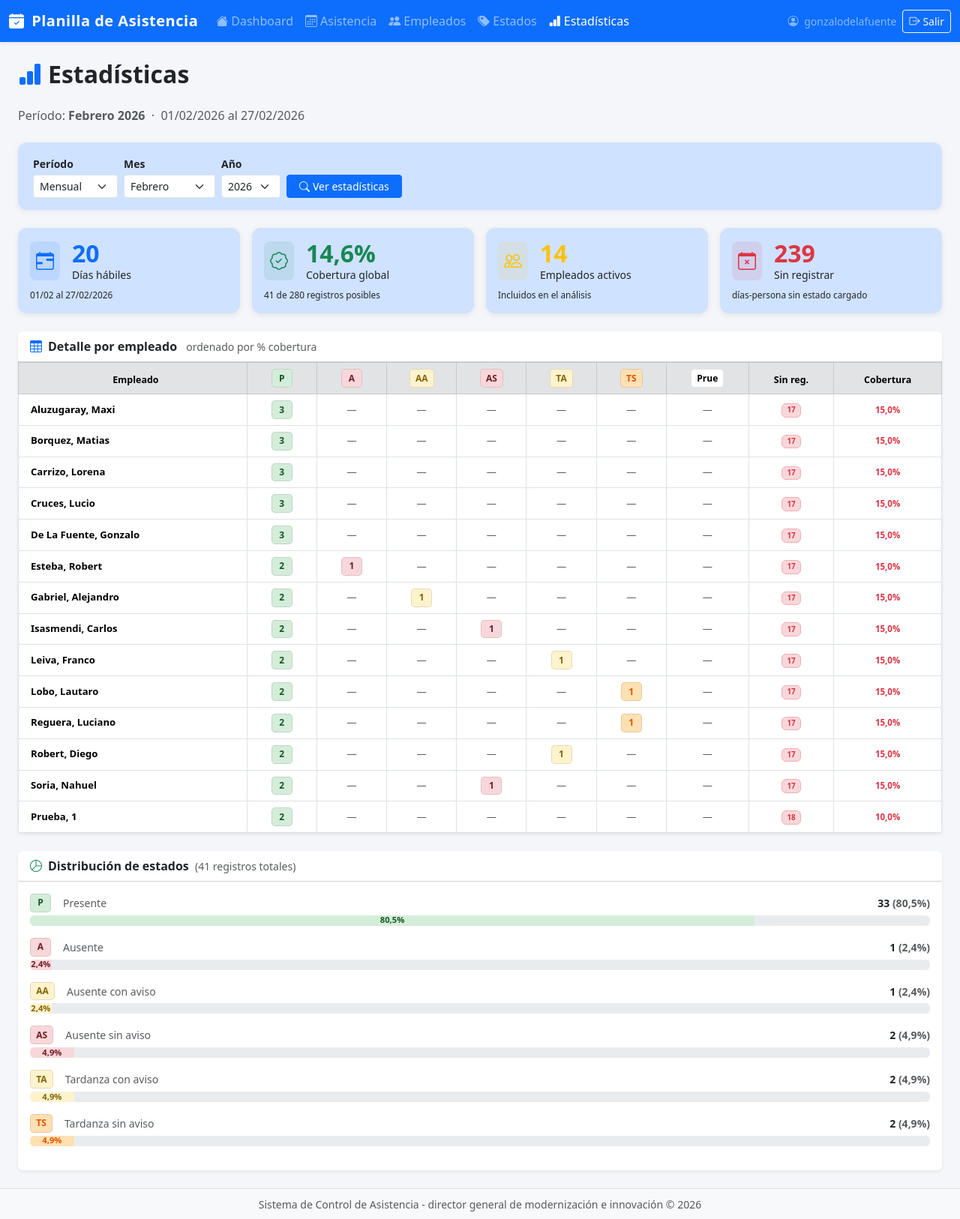
After one commit to GonzaloDeLaFuente3/asistenciaModernizacion, a Django app: page /estadisticas/ in a window 1280 px wide. The commit adds this page. Shown: the whole page at 75% size. Run offline with Django 5.2, Linux system fonts and the light colour scheme; a user stored in the database is signed in; data comes from the database, SQL or seed files in the repository; both versions use the stored data as it was after the commit.

Commit message:
se agrego la seccion de estadisticas

```diff
--- a/app/asistencia/templates/asistencia/base.html
+++ b/app/asistencia/templates/asistencia/base.html
@@ -120,6 +120,12 @@
             <i class="bi bi-tags-fill me-1"></i>Estados
           </a>
         </li>
+        <li class="nav-item">
+          <a class="nav-link {% if request.resolver_match.url_name == 'estadisticas' %}active{% endif %}"
+             href="{% url 'estadisticas' %}">
+            <i class="bi bi-bar-chart-fill me-1"></i>Estadísticas
+          </a>
+        </li>
       </ul>
 
       <!-- Usuario logueado + cerrar sesión -->
--- /dev/null
+++ b/app/asistencia/templates/asistencia/estadisticas.html
@@ -0,0 +1,399 @@
+{% extends 'asistencia/base.html' %}
+{% load static l10n %}
+
+{% block title %}Estadísticas – {{ titulo_periodo }}{% endblock %}
+
+{% block extra_css %}
+<style>
+  .card-stat {
+    border: none;
+    border-radius: .75rem;
+    box-shadow: 0 2px 8px rgba(0,0,0,.08);
+  }
+  .card-stat .valor {
+    font-size: 2rem;
+    font-weight: 700;
+    line-height: 1.1;
+  }
+  .filter-card {
+    background: #fff;
+    border-radius: .75rem;
+    box-shadow: 0 2px 8px rgba(0,0,0,.07);
+    padding: 1rem 1.25rem;
+    margin-bottom: 1.5rem;
+  }
+  .table-stats th { font-size: .78rem; white-space: nowrap; background: #f8f9fa; }
+  .table-stats td { font-size: .82rem; vertical-align: middle; }
+  .badge-estado {
+    display: inline-block;
+    font-size: .75rem;
+    font-weight: 700;
+    padding: .15rem .45rem;
+    border-radius: .3rem;
+    border: 1px solid rgba(0,0,0,.1);
+    min-width: 28px;
+    text-align: center;
+  }
+</style>
+{% endblock %}
+
+{% block content %}
+
+<!-- ── Encabezado ─────────────────────────────────────────── -->
+<div class="d-flex justify-content-between align-items-start mb-4 flex-wrap gap-2">
+  <div>
+    <h2 class="fw-bold mb-0">
+      <i class="bi bi-bar-chart-fill me-2 text-primary"></i>Estadísticas
+    </h2>
+    <br/>
+    <p class="text-muted mb-0">
+      Período: <strong>{{ titulo_periodo }}</strong>
+      &nbsp;·&nbsp;
+      {{ fecha_inicio|date:"d/m/Y" }} al {{ fecha_fin_real|date:"d/m/Y" }}
+    </p>
+  </div>
+</div>
+
+<!-- ── Formulario de filtros ──────────────────────────────── -->
+<div class="filter-card bg-primary-subtle">
+  <form method="get" id="form-filtros">
+    <div class="row g-2 align-items-end">
+
+      <div class="col-6 col-sm-auto">
+        <label class="form-label small fw-semibold mb-1">Período</label>
+        <select name="periodo" id="sel-periodo" class="form-select form-select-sm">
+          <option value="mensual"    {% if periodo == 'mensual'    %}selected{% endif %}>Mensual</option>
+          <option value="trimestral" {% if periodo == 'trimestral' %}selected{% endif %}>Trimestral</option>
+          <option value="semestral"  {% if periodo == 'semestral'  %}selected{% endif %}>Semestral</option>
+          <option value="anual"      {% if periodo == 'anual'      %}selected{% endif %}>Anual</option>
+        </select>
+      </div>
+
+      <div class="col-6 col-sm-auto" id="div-mes">
+        <label class="form-label small fw-semibold mb-1">Mes</label>
+        <select name="mes" class="form-select form-select-sm">
+          {% for num, nombre in MESES_ES.items %}
+          <option value="{{ num }}" {% if num == mes_param %}selected{% endif %}>{{ nombre }}</option>
+          {% endfor %}
+        </select>
+      </div>
+
+      <div class="col-6 col-sm-auto" id="div-trimestre" style="display:none">
+        <label class="form-label small fw-semibold mb-1">Trimestre</label>
+        <select name="trimestre" class="form-select form-select-sm">
+          <option value="1" {% if trimestre_param == 1 %}selected{% endif %}>T1 – Ene / Feb / Mar</option>
+          <option value="2" {% if trimestre_param == 2 %}selected{% endif %}>T2 – Abr / May / Jun</option>
+          <option value="3" {% if trimestre_param == 3 %}selected{% endif %}>T3 – Jul / Ago / Sep</option>
+          <option value="4" {% if trimestre_param == 4 %}selected{% endif %}>T4 – Oct / Nov / Dic</option>
+        </select>
+      </div>
+
+      <div class="col-6 col-sm-auto" id="div-semestre" style="display:none">
+        <label class="form-label small fw-semibold mb-1">Semestre</label>
+        <select name="semestre" class="form-select form-select-sm">
+          <option value="1" {% if semestre_param == 1 %}selected{% endif %}>S1 – Ene a Jun</option>
+          <option value="2" {% if semestre_param == 2 %}selected{% endif %}>S2 – Jul a Dic</option>
+        </select>
+      </div>
+
+      <div class="col-6 col-sm-auto">
+        <label class="form-label small fw-semibold mb-1">Año</label>
+        <select name="anio" class="form-select form-select-sm">
+          {% for a in anios_disponibles %}
+          <option value="{{ a }}" {% if a == anio %}selected{% endif %}>{{ a }}</option>
+          {% endfor %}
+        </select>
+      </div>
+
+      <div class="col-12 col-sm-auto">
+        <button type="submit" class="btn btn-primary btn-sm px-3">
+          <i class="bi bi-search me-1"></i>Ver estadísticas
+        </button>
+      </div>
+
+    </div>
+  </form>
+</div>
+
+<!-- ── Tarjetas resumen ────────────────────────────────────── -->
+<div class="row g-3 mb-4 ">
+  <div class="col-6 col-lg-3">
+    <div class="card card-stat h-100 bg-primary-subtle">
+      <div class="card-body">
+        <div class="d-flex align-items-center gap-3">
+          <div class="rounded-3 bg-primary bg-opacity-10 p-2 flex-shrink-0">
+            <i class="bi bi-calendar-range text-primary fs-4"></i>
+          </div>
+          <div>
+            <div class="valor text-primary">{{ total_dias_habiles }}</div>
+            <div class="small">Días hábiles</div>
+          </div>
+        </div>
+        <div class=" mt-2" style="font-size:.74rem;">
+          {{ fecha_inicio|date:"d/m" }} al {{ fecha_fin_real|date:"d/m/Y" }}
+        </div>
+      </div>
+    </div>
+  </div>
+
+  <div class="col-6 col-lg-3">
+    <div class="card card-stat h-100 bg-primary-subtle">
+      <div class="card-body">
+        <div class="d-flex align-items-center gap-3">
+          <div class="rounded-3 bg-success bg-opacity-10 p-2 flex-shrink-0">
+            <i class="bi bi-patch-check text-success fs-4"></i>
+          </div>
+          <div>
+            <div class="valor text-success">{{ cobertura_global }}%</div>
+            <div class=" small">Cobertura global</div>
+          </div>
+        </div>
+        <div class=" mt-2" style="font-size:.74rem;">
+          {{ total_registros }} de {{ total_posibles }} registros posibles
+        </div>
+      </div>
+    </div>
+  </div>
+
+  <div class="col-6 col-lg-3">
+    <div class="card card-stat h-100 bg-primary-subtle">
+      <div class="card-body">
+        <div class="d-flex align-items-center gap-3">
+          <div class="rounded-3 bg-warning bg-opacity-10 p-2 flex-shrink-0">
+            <i class="bi bi-people text-warning fs-4"></i>
+          </div>
+          <div>
+            <div class="valor text-warning">{{ total_empleados }}</div>
+            <div class=" small">Empleados activos</div>
+          </div>
+        </div>
+        <div class=" mt-2" style="font-size:.74rem;">Incluidos en el análisis</div>
+      </div>
+    </div>
+  </div>
+
+  <div class="col-6 col-lg-3">
+    <div class="card card-stat h-100 bg-primary-subtle">
+      <div class="card-body">
+        <div class="d-flex align-items-center gap-3">
+          <div class="rounded-3 bg-danger bg-opacity-10 p-2 flex-shrink-0">
+            <i class="bi bi-calendar-x text-danger fs-4"></i>
+          </div>
+          <div>
+            <div class="valor text-danger">{{ sin_registro_total }}</div>
+            <div class=" small">Sin registrar</div>
+          </div>
+        </div>
+        <div class=" mt-2" style="font-size:.74rem;">días-persona sin estado cargado</div>
+      </div>
+    </div>
+  </div>
+</div>
+
+<!-- ── Tabla por empleado ─────────────────────────────────── -->
+<div class="card border-0 shadow-sm mb-4">
+  <div class="card-header bg-transparent fw-semibold">
+    <i class="bi bi-table me-2 text-primary"></i>Detalle por empleado
+    <span class="text-muted small fw-normal ms-2">ordenado por % cobertura</span>
+  </div>
+  <div class="card-body p-0">
+    <div class="table-responsive">
+      <table class="table table-hover table-bordered align-middle mb-0 table-stats">
+        <thead class="table-light bg-secondary">
+          <tr>
+            <th class="ps-3 text-center bg-secondary-subtle" style="min-width:150px;">Empleado</th>
+            {% for estado in estados %}
+            <th class="text-center bg-secondary-subtle" style="min-width:52px;">
+              <span class="badge-estado"
+                    style="background:{{ estado.color_fondo }};color:{{ estado.color_texto }};">
+                {{ estado.codigo }}
+              </span>
+            </th>
+            {% endfor %}
+            <th class="text-center bg-secondary-subtle">Sin reg.</th>
+            <th class="text-center bg-secondary-subtle">Cobertura</th>
+          </tr>
+        </thead>
+        <tbody>
+          {% for row in stats_por_empleado %}
+          <tr>
+            <td class="ps-3 fw-semibold">{{ row.empleado }}</td>
+            {% for item in row.conteo_lista %}
+            <td class="text-center">
+              {% if item.cantidad > 0 %}
+              <span class="badge-estado"
+                    style="background:{{ item.estado.color_fondo }};color:{{ item.estado.color_texto }};">
+                {{ item.cantidad }}
+              </span>
+              {% else %}
+              <span class="text-muted">—</span>
+              {% endif %}
+            </td>
+            {% endfor %}
+            <td class="text-center">
+              {% if row.sin_registro > 0 %}
+              <span class="badge bg-danger-subtle text-danger border border-danger-subtle">
+                {{ row.sin_registro }}
+              </span>
+              {% else %}
+              <span class="text-success small"><i class="bi bi-check-circle"></i></span>
+              {% endif %}
+            </td>
+            <td class="text-center fw-semibold">
+              <span class="small fw-semibold
+                {% if row.cobertura >= 95 %}text-success
+                {% elif row.cobertura >= 80 %}text-warning
+                {% else %}text-danger{% endif %}">
+                {{ row.cobertura }}%
+              </span>
+            </td>
+          </tr>
+          {% empty %}
+          <tr>
+            <td colspan="20" class="text-center text-muted py-4">
+              No hay empleados activos o no hay registros en este período.
+            </td>
+          </tr>
+          {% endfor %}
+        </tbody>
+      </table>
+    </div>
+  </div>
+</div>
+
+<!-- ── Distribución de estados + Tendencia ───────────────── -->
+<div class="row g-4">
+
+  <!-- Distribución -->
+  <div class="col-12 {% if tendencia_mensual %}col-lg-5{% endif %}">
+    <div class="card border-0 shadow-sm h-100">
+      <div class="card-header bg-transparent fw-semibold">
+        <i class="bi bi-pie-chart me-2 text-success"></i>Distribución de estados
+        <span class="text-muted small fw-normal ms-1">({{ total_registros }} registros totales)</span>
+      </div>
+      <div class="card-body">
+        {% if dist_estados %}
+          {% for item in dist_estados %}
+          <div class="mb-3">
+            <div class="d-flex justify-content-between align-items-center mb-1">
+              <span class="badge-estado"
+                    style="background:{{ item.estado__color_fondo }};color:{{ item.estado__color_texto }};">
+                {{ item.estado__codigo }}
+              </span>
+              <span class="small text-muted ms-2 flex-grow-1 ps-2">{{ item.estado__descripcion }}</span>
+              <span class="small fw-semibold">{{ item.total }} <span class="text-muted">({{ item.pct }}%)</span></span>
+            </div>
+            <div class="progress" style="height:14px; border-radius:6px;">
+              <div class="progress-bar" role="progressbar"
+                   style="width:{{ item.pct|unlocalize }}%; background-color:{{ item.estado__color_fondo }}; color:{{ item.estado__color_texto }}; font-size:.7rem; font-weight:700;">
+                {% if item.pct >= 1 %}{{ item.pct }}% {% endif %}
+              </div>
+            </div>
+          </div>
+          {% endfor %}
+        {% else %}
+          <p class="text-muted text-center py-3">
+            <i class="bi bi-inbox fs-3 d-block mb-2 opacity-25"></i>
+            No hay registros en este período.
+          </p>
+        {% endif %}
+      </div>
+    </div>
+  </div>
+
+  <!-- Tendencia mensual -->
+  {% if tendencia_mensual %}
+  <div class="col-12 col-lg-7">
+    <div class="card border-0 shadow-sm h-100">
+      <div class="card-header bg-transparent fw-semibold">
+        <i class="bi bi-graph-up me-2 text-info"></i>Tendencia mensual
+        <span class="text-muted small fw-normal ms-1">% cobertura por mes</span>
+      </div>
+      <div class="card-body">
+        <canvas id="chart-tendencia" style="max-height:260px;"></canvas>
+      </div>
+    </div>
+  </div>
+  {% endif %}
+
+</div>
+
+{% endblock %}
+
+
+{% block extra_js %}
+<!-- Mostrar/ocultar selectores según tipo de período -->
+<script>
+  (function () {
+    const selPeriodo = document.getElementById('sel-periodo');
+    const divMes = document.getElementById('div-mes');
+    const divTrimestre = document.getElementById('div-trimestre');
+    const divSemestre = document.getElementById('div-semestre');
+
+    function actualizarFiltros(periodo) {
+      divMes.style.display       = periodo === 'mensual'    ? '' : 'none';
+      divTrimestre.style.display = periodo === 'trimestral' ? '' : 'none';
+      divSemestre.style.display  = periodo === 'semestral'  ? '' : 'none';
+    }
+
+    // Estado inicial (según lo que devolvió el servidor)
+    actualizarFiltros('{{ periodo }}');
+
+    selPeriodo.addEventListener('change', function () {
+      actualizarFiltros(this.value);
+    });
+  })();
+</script>
+
+{% if tendencia_mensual %}
+<!-- Chart.js solo cuando hay datos de tendencia -->
+<script src="https://cdn.jsdelivr.net/npm/chart.js@4.4.3/dist/chart.umd.min.js"></script>
+{{ tendencia_mensual|json_script:"tendencia-json" }}
+<script>
+  (function () {
+    const raw = JSON.parse(document.getElementById('tendencia-json').textContent);
+    const labels  = raw.map(function (d) { return d.etiqueta; });
+    const valores = raw.map(function (d) { return d.pct; });
+
+    new Chart(document.getElementById('chart-tendencia'), {
+      type: 'bar',
+      data: {
+        labels: labels,
+        datasets: [{
+          label: '% Cobertura',
+          data: valores,
+          backgroundColor: valores.map(function (v) {
+            return v >= 90 ? 'rgba(25,135,84,.75)'
+                 : v >= 70 ? 'rgba(255,193,7,.75)'
+                           : 'rgba(220,53,69,.75)';
+          }),
+          borderRadius: 5,
+          borderSkipped: false,
+        }]
+      },
+      options: {
+        responsive: true,
+        maintainAspectRatio: true,
+        plugins: {
+          legend: { display: false },
+          tooltip: {
+            callbacks: {
+              label: function (ctx) { return ' ' + ctx.raw + '% cobertura'; }
+            }
+          }
+        },
+        scales: {
+          y: {
+            beginAtZero: true,
+            max: 100,
+            ticks: { callback: function (v) { return v + '%'; } },
+            grid: { color: 'rgba(0,0,0,.05)' }
+          },
+          x: { grid: { display: false } }
+        }
+      }
+    });
+  })();
+</script>
+{% endif %}
+{% endblock %}
--- a/app/asistencia/urls.py
+++ b/app/asistencia/urls.py
@@ -19,6 +19,9 @@ urlpatterns = [
     path('estados/<int:pk>/editar/', views.estados_editar, name='estados_editar'),
     path('estados/<int:pk>/eliminar/', views.estados_eliminar, name='estados_eliminar'),
 
+    # Estadísticas
+    path('estadisticas/', views.estadisticas, name='estadisticas'),
+
     # Asistencia
     path('asistencia/', views.asistencia_redirigir, name='asistencia'),
     path('asistencia/guardar/', views.asistencia_guardar, name='asistencia_guardar'),
--- a/app/asistencia/views.py
+++ b/app/asistencia/views.py
@@ -5,6 +5,7 @@ from datetime import date, timedelta
 from django.contrib import messages
 from django.contrib.auth.decorators import login_required
 from django.db import transaction
+from django.db.models import Count, Min
 from django.http import JsonResponse
 from django.shortcuts import get_object_or_404, redirect, render
 from django.views.decorators.http import require_POST
@@ -346,3 +347,186 @@ def asistencia_guardar(request):
         return JsonResponse({'success': True})
     except Exception as e:
         return JsonResponse({'error': str(e)}, status=400)
+
+
+# ─────────────────────────────────────────
+# Estadísticas
+# ─────────────────────────────────────────
+
+@login_required
+def estadisticas(request):
+    hoy = date.today()
+
+    # ── Parámetros del filtro ──────────────────────────────
+    periodo = request.GET.get('periodo', 'mensual')
+    try:
+        anio = int(request.GET.get('anio', hoy.year))
+    except ValueError:
+        anio = hoy.year
+
+    mes_param = hoy.month
+    trimestre_param = (hoy.month - 1) // 3 + 1
+    semestre_param = 1 if hoy.month <= 6 else 2
+
+    # ── Calcular rango de fechas ───────────────────────────
+    try:
+        if periodo == 'trimestral':
+            trimestre_param = int(request.GET.get('trimestre', trimestre_param))
+            trimestre_param = max(1, min(4, trimestre_param))
+            mes_inicio = (trimestre_param - 1) * 3 + 1
+            fecha_inicio = date(anio, mes_inicio, 1)
+            mes_fin = mes_inicio + 2
+            fecha_fin = date(anio, mes_fin, calendar.monthrange(anio, mes_fin)[1])
+            titulo_periodo = f"T{trimestre_param} – {anio}"
+
+        elif periodo == 'semestral':
+            semestre_param = int(request.GET.get('semestre', semestre_param))
+            semestre_param = max(1, min(2, semestre_param))
+            if semestre_param == 1:
+                fecha_inicio = date(anio, 1, 1)
+                fecha_fin = date(anio, 6, 30)
+            else:
+                fecha_inicio = date(anio, 7, 1)
+                fecha_fin = date(anio, 12, 31)
+            titulo_periodo = f"S{semestre_param} – {anio}"
+
+        elif periodo == 'anual':
+            fecha_inicio = date(anio, 1, 1)
+            fecha_fin = date(anio, 12, 31)
+            titulo_periodo = str(anio)
+
+        else:  # mensual (default)
+            periodo = 'mensual'
+            mes_param = int(request.GET.get('mes', mes_param))
+            mes_param = max(1, min(12, mes_param))
+            fecha_inicio = date(anio, mes_param, 1)
+            fecha_fin = date(anio, mes_param, calendar.monthrange(anio, mes_param)[1])
+            titulo_periodo = f"{MESES_ES[mes_param]} {anio}"
+
+    except (ValueError, TypeError):
+        return redirect('estadisticas')
+
+    # Límite real: nunca más allá de hoy
+    fecha_fin_real = min(fecha_fin, hoy)
+
+    # ── Días hábiles en el período (hasta hoy) ─────────────
+    dias_habiles = []
+    d = fecha_inicio
+    while d <= fecha_fin_real:
+        if d.weekday() < 5:
+            dias_habiles.append(d)
+        d += timedelta(days=1)
+    total_dias_habiles = len(dias_habiles)
+
+    # ── Empleados y estados activos ────────────────────────
+    empleados = list(Empleado.objects.filter(activo=True))
+    estados = list(EstadoAsistencia.objects.filter(activo=True))
+    total_empleados = len(empleados)
+
+    # ── Registros del período ──────────────────────────────
+    registros_qs = RegistroAsistencia.objects.filter(
+        fecha__gte=fecha_inicio,
+        fecha__lte=fecha_fin_real,
+        empleado__activo=True,
+    ).select_related('estado', 'empleado')
+
+    total_registros = registros_qs.count()
+    total_posibles = total_dias_habiles * total_empleados
+    cobertura_global = round(total_registros / total_posibles * 100, 1) if total_posibles > 0 else 0
+
+    # ── Distribución global por estado ────────────────────
+    dist_raw = (
+        registros_qs
+        .values('estado__id', 'estado__codigo', 'estado__descripcion',
+                'estado__color_fondo', 'estado__color_texto', 'estado__orden')
+        .annotate(total=Count('id'))
+        .order_by('estado__orden')
+    )
+    dist_estados = []
+    for item in dist_raw:
+        pct = round(item['total'] / total_registros * 100, 1) if total_registros > 0 else 0
+        dist_estados.append({**item, 'pct': pct})
+
+    # ── Estadísticas por empleado (sin N+1) ────────────────
+    registros_por_emp = {}
+    for r in registros_qs:
+        registros_por_emp.setdefault(r.empleado_id, []).append(r)
+
+    stats_por_empleado = []
+    for emp in empleados:
+        regs = registros_por_emp.get(emp.id, [])
+        conteo = {e.codigo: 0 for e in estados}
+        for r in regs:
+            if r.estado.codigo in conteo:
+                conteo[r.estado.codigo] += 1
+        # Lista ordenada igual que `estados` para iterar en template
+        conteo_lista = [
+            {'estado': e, 'cantidad': conteo.get(e.codigo, 0)}
+            for e in estados
+        ]
+        total_marcados = len(regs)
+        sin_registro = max(total_dias_habiles - total_marcados, 0)
+        cobertura = round(total_marcados / total_dias_habiles * 100, 1) if total_dias_habiles > 0 else 0
+        stats_por_empleado.append({
+            'empleado': emp,
+            'conteo_lista': conteo_lista,
+            'total_marcados': total_marcados,
+            'sin_registro': sin_registro,
+            'cobertura': cobertura,
+        })
+
+    stats_por_empleado.sort(key=lambda x: x['cobertura'], reverse=True)
+    sin_registro_total = sum(s['sin_registro'] for s in stats_por_empleado)
+
+    # ── Tendencia mensual (períodos > 1 mes) ───────────────
+    tendencia_mensual = []
+    if periodo in ('trimestral', 'semestral', 'anual'):
+        cur = date(fecha_inicio.year, fecha_inicio.month, 1)
+        while cur <= fecha_fin and cur <= hoy:
+            dias_h_mes = sum(
+                1 for i in range(1, calendar.monthrange(cur.year, cur.month)[1] + 1)
+                if date(cur.year, cur.month, i).weekday() < 5
+                and date(cur.year, cur.month, i) <= hoy
+            )
+            regs_mes = registros_qs.filter(
+                fecha__year=cur.year,
+                fecha__month=cur.month,
+            ).count()
+            posibles_mes = dias_h_mes * total_empleados
+            pct_mes = round(regs_mes / posibles_mes * 100, 1) if posibles_mes > 0 else 0
+            tendencia_mensual.append({
+                'etiqueta': f"{MESES_ES[cur.month][:3]} {str(cur.year)[2:]}",
+                'pct': pct_mes,
+                'registros': regs_mes,
+            })
+            cur = date(cur.year + (cur.month == 12), (cur.month % 12) + 1, 1)
+
+    # ── Años disponibles ───────────────────────────────────
+    primera_fecha = RegistroAsistencia.objects.aggregate(primera=Min('fecha'))['primera']
+    min_year = primera_fecha.year if primera_fecha else hoy.year
+    anios_disponibles = list(range(min_year, hoy.year + 1))
+
+    return render(request, 'asistencia/estadisticas.html', {
+        'periodo': periodo,
+        'anio': anio,
+        'titulo_periodo': titulo_periodo,
+        'fecha_inicio': fecha_inicio,
+        'fecha_fin_real': fecha_fin_real,
+        'total_dias_habiles': total_dias_habiles,
+        'total_empleados': total_empleados,
+        'total_registros': total_registros,
+        'total_posibles': total_posibles,
+        'cobertura_global': cobertura_global,
+        'dist_estados': dist_estados,
+        'stats_por_empleado': stats_por_empleado,
+        'estados': estados,
+        'tendencia_mensual': tendencia_mensual,
+        'sin_registro_total': sin_registro_total,
+        'anios_disponibles': anios_disponibles,
+        'MESES_ES': MESES_ES,
+        'hoy': hoy,
+        # Params para re-render del form
+        'mes_param': mes_param,
+        'trimestre_param': trimestre_param,
+        'semestre_param': semestre_param,
+    })
```
Also changed, not shown: app/asistencia/templates/asistencia/dashboard.html (+23 -0 lines), db.sqlite3.
